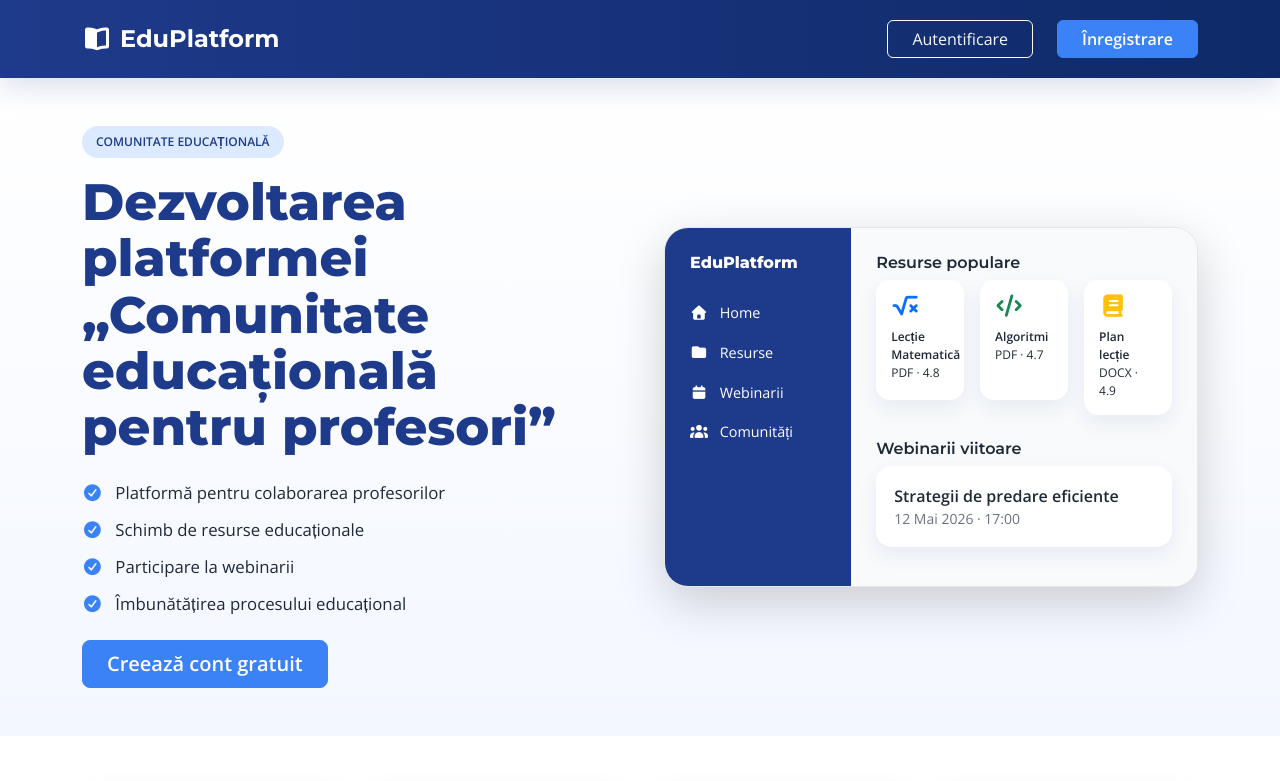
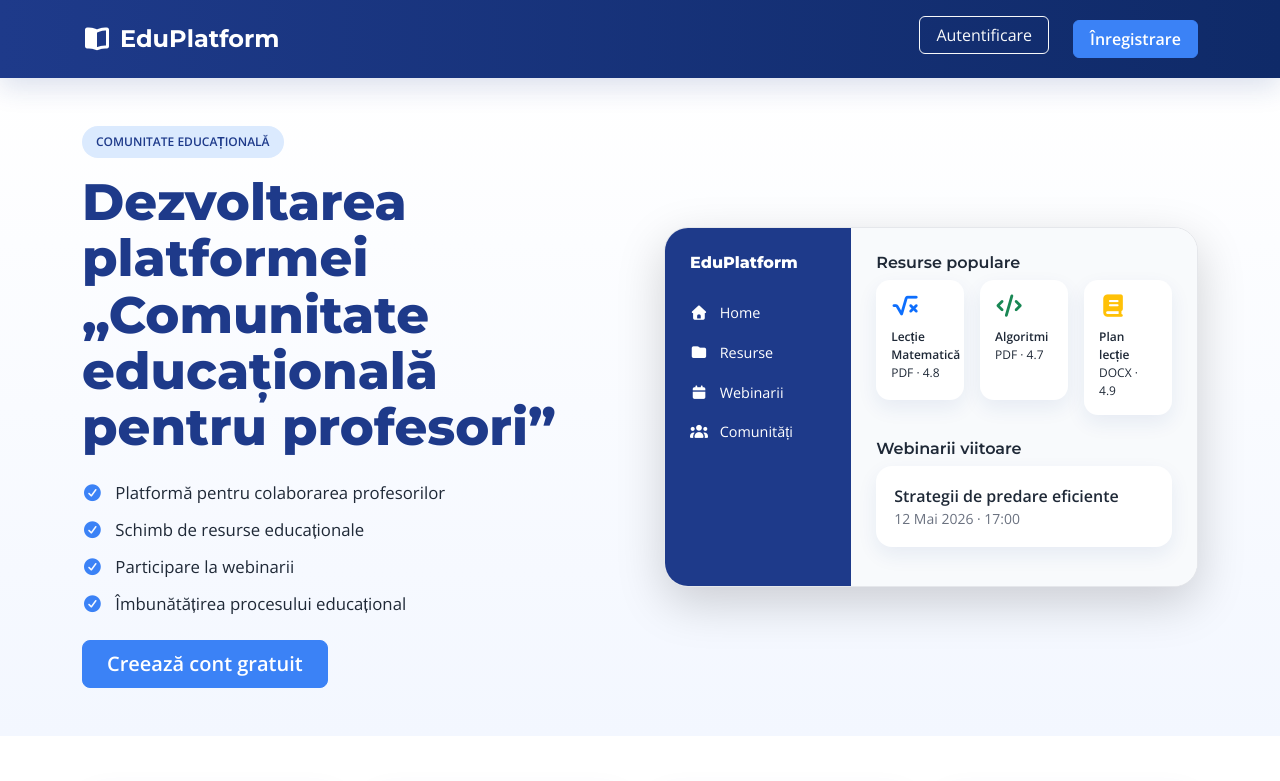
Before and after one commit to gremi12/EduPlatform, a plain HTML site: page index.html in a window 1280 px wide. Shown: the top 781 px of the page. Drawn offline with nearby package versions, Linux system fonts and the light colour scheme.

Commit message:
navbar fixed

```diff
--- a/index.html
+++ b/index.html
@@ -25,13 +25,13 @@
 <li class="nav-item"><a class="nav-link " href="webinars.html">Webinarii</a></li>
 <li class="nav-item"><a class="nav-link " href="community.html">Comunități</a></li>
 <li class="nav-item"><a class="nav-link " href="profile.html">Profil</a></li>
-       <li class="nav-item w-100 w-lg-auto">
-  <a class="btn btn-outline-light px-4 w-100 w-lg-auto mb-2 mb-lg-0" href="login.html">
+       <li class="nav-item">
+  <a class="btn btn-outline-light px-3 mb-2" href="login.html">
     Autentificare
   </a>
 </li>
-<li class="nav-item w-100 w-lg-auto">
-  <a class="btn btn-primary custom-btn px-4 w-100 w-lg-auto" href="login.html#register">
+<li class="nav-item">
+  <a class="btn btn-primary custom-btn px-3" href="login.html#register">
     Înregistrare
   </a>
 </li>
```
